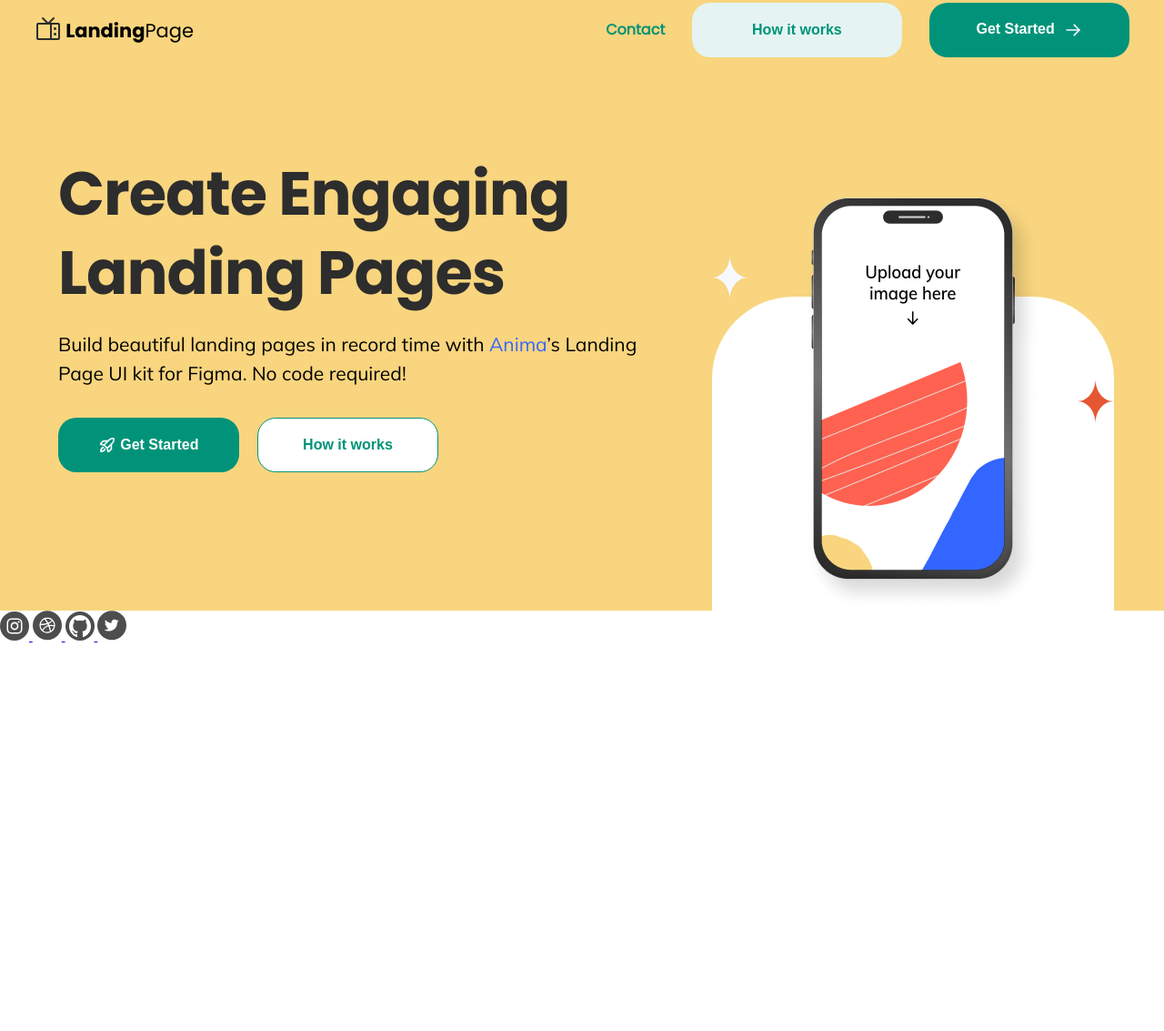
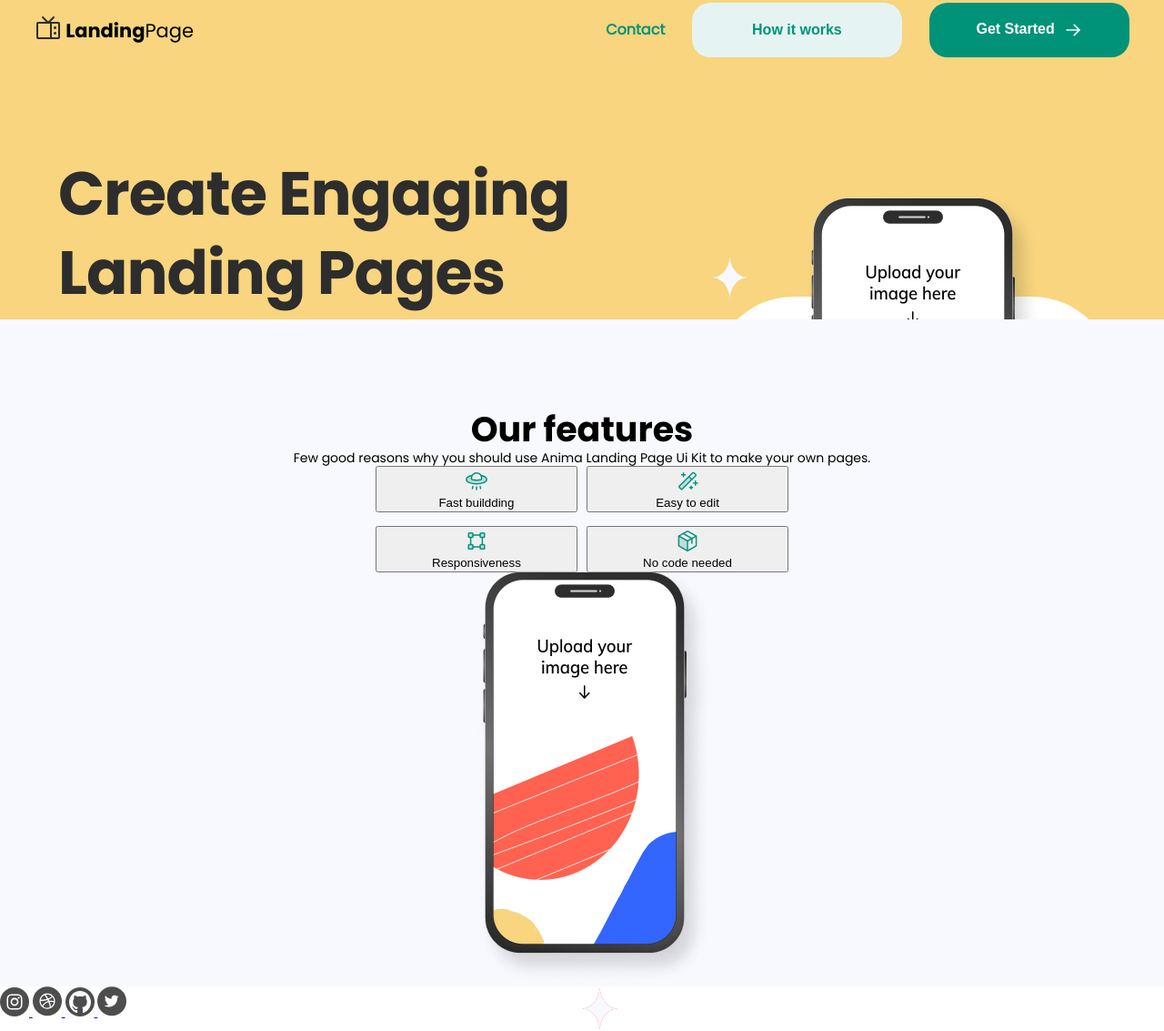
Before and after one commit to DatWithTheWorld/practice_html_css, a website built with Parcel: page src/pages/index.html in a window 1280 px wide. Shown: the part 5-1138 px from the top of the page at 91% size. Before the commit the page ends 800 px from the top, so only its background shows below. Built offline with nearby package versions, Linux system fonts and the light colour scheme; a script that the page names is missing.

Commit message:
create section feature #7

```diff
--- a/src/layouts/header.html
+++ b/src/layouts/header.html
@@ -3,7 +3,9 @@
       <!-- Start of header-top -->
       <div class="header-main__top">
         <a class="header-main__logo">
-            <img src="../assets/icons/ic-television.svg" alt="television" class="logo">
+            <figure>
+                <img src="../assets/icons/ic-television.svg" alt="television" class="logo">
+            </figure>
             <span class="logo__content"> <strong>Landing</strong>Page</span>
            </a>
         <div class="menu">
@@ -36,11 +38,15 @@
         </div>
         <div class="header-main__picture">
             <div class="header-main__picture--block">
-                <img src="../assets/icons/ic-substract.svg" alt="Star" class="icon-star icon-star--white">
-                <img src="../assets/icons/ic-substract--red.svg" alt="Star" class="icon-star icon-star--red">
-                <div class="cover-phone">
+                <figure>
+                    <img src="../assets/icons/ic-substract.svg" alt="Star" class="icon-star icon-star--white">
+                </figure>
+                <figure>
+                    <img src="../assets/icons/ic-substract--red.svg" alt="Star" class="icon-star icon-star--red">
+                </figure>
+                <figure class="cover-phone">
                     <img src="../assets/images/MobileMockup.png" alt="phone" class="pic-phone">
-                </div>
+                </figure>
             </div>
         </div>
       </div>
--- a/src/layouts/main.html
+++ b/src/layouts/main.html
@@ -0,0 +1,68 @@
+<main>
+    <!-- Features section -->
+    <section class="features">
+
+         <!-- Start feature__content block -->
+         <div class="features__content">
+                <!-- Start feature__content__main-content -->
+                <div class="features__content-main-content">
+                       <h2 class="features__content-main-content-first--title">Our features</h2>
+                       <p>Few good reasons why you should use Anima Landing Page Ui Kit to make your own pages.
+                    </p>
+                </div>
+                <!-- End feature__content__main-content -->
+                <!-- Start feature__content__button -->
+                <div class="features__content-button">
+                    <button class="features-button">
+                        <figure>
+                            <img src="../assets/icons/ic-flyingSaucer.svg" alt="fly" class="feature-icon">
+                        </figure>
+                        <p class="features-button__content">Fast buildding</p>
+                    </button>
+
+                    <button class="features-button">
+                        <figure>
+                            <img src="../assets/icons/ic-magic-wand.svg" alt="macgic-wand" class="feature-icon">
+                        </figure>
+                        <p class="features-button__content">Easy to edit</p>
+                    </button>
+
+                    <button class="features-button">
+                        <figure>
+                            <img src="../assets/icons/ic-bounding-box.svg" alt="bounding-box" class="feature-icon">
+                        </figure>
+                        <p class="features-button__content">Responsiveness</p>
+                    </button>
+
+                    <button class="features-button">
+                        <figure>
+                            <img src="../assets/icons/ic-package.svg" alt="package" class="feature-icon">
+                        </figure>
+                        <p class="features-button__content">No code needed</p>
+                    </button>
+                </div>
+         </div>
+         <!-- End feature__content block -->
+          <!-- Start picture block -->
+          <div class="features__picture">
+            <!-- Circle before the smart phone -->
+         <div class="features__picture--circle"></div>
+         <!-- Smart phone -->
+         <figure>
+            <img src="../assets/images/MobileMockup.png" alt="phone" class="features__picture-smartphone">
+         </figure>
+
+         <!-- Red star -->
+         <figure>
+             <img src="../assets/icons/ic-substract--red.svg" alt="star" class="features__picture-star--red">
+         </figure>
+         <!-- White star -->
+         <figure>
+             <img src="../assets/icons/ic-substract.svg" alt="star" class="features__picture-star--white">
+         </figure>
+  </div>
+  <!-- End picture block -->
+    </section>
+    <!-- End of Features section -->
+
+</main>
--- a/src/stylesheets/abstracts/_mixins.scss
+++ b/src/stylesheets/abstracts/_mixins.scss
@@ -18,6 +18,24 @@
         border: $border;
     }
     cursor: pointer;
+}
+@mixin grid($grid-tplt-row:false,$grid-tplt-column:false,$justify-content:false,$align-items:false,$grid-gap:false){
+      display: grid;
+      @if $grid-tplt-row != false{
+        grid-template-rows: $grid-tplt-row;
+      }
+      @if $grid-tplt-column!= false{
+        grid-template-columns: $grid-tplt-column;
+      }
+      @if $justify-content!= false{
+        justify-content: $justify-content;
+      }
+      @if $align-items!= false{
+        align-items: $align-items;
+      }
+      @if $grid-gap!= false{
+        grid-gap: $grid-gap;
+      }
 }
 @mixin font($font-family:false,$font-size:false,$font-weight:false,$font-style:false,$line-height:false,$color:false){
 @if ($font-family != false) {
--- a/src/stylesheets/layouts/_header.scss
+++ b/src/stylesheets/layouts/_header.scss
@@ -207,7 +207,7 @@
                 .pic-phone{
                     padding-left: 8%;
                     @include tablet{
-                        width: 400px;
+                        width: 300px;
 
                     }
                 }
--- a/src/stylesheets/pages/home/_feature.scss
+++ b/src/stylesheets/pages/home/_feature.scss
@@ -0,0 +1,36 @@
+@use "../../abstracts/" as *;
+.features{
+    position: relative;
+    z-index: 4;
+    margin-top: -25%;
+    background-color: $secondary-color;
+    width: 100%;
+    @include flex($direction:column,$justify:center,$align:center);
+    text-align: center;
+    &__content{
+       &-main-content{
+          margin-top: 15%;
+          &-first--title{
+            @include font($font-size:pxToRem(38),$font-style:normal,$font-weight:700,$line-height:130%,$font-family:$secondary-font);
+          }
+       }
+       &-button{
+        @include grid($grid-tplt-column:35% 35%, $grid-tplt-row: 50% 50%,$justify-content:center,$align-items:center,$grid-gap:10px 10px);
+        .features-button{
+
+        }
+       }
+    }
+    &__picture{
+        position: relative;
+        &-smartphone{
+            padding-left: 5%;
+        }
+        &-star--red{
+            position: absolute;
+        }
+        &-star--white{
+            position: absolute;
+        }
+    }
+}
```
Also changed, not shown: package.json (+3 -5 lines), src/stylesheets/pages/home/_index.scss (+7 -0 lines), src/assets/icons/ic-bounding-box.svg (renamed from src/assets/icons/ic-bounding-bõ.svg), 1 other file.
